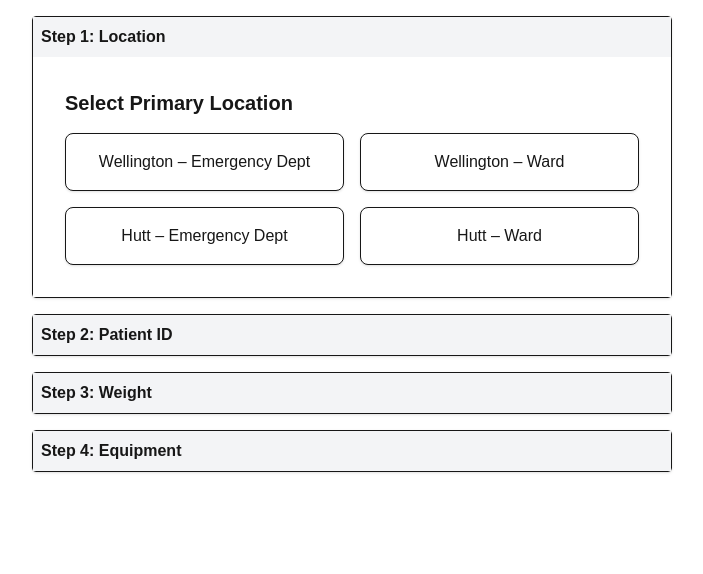
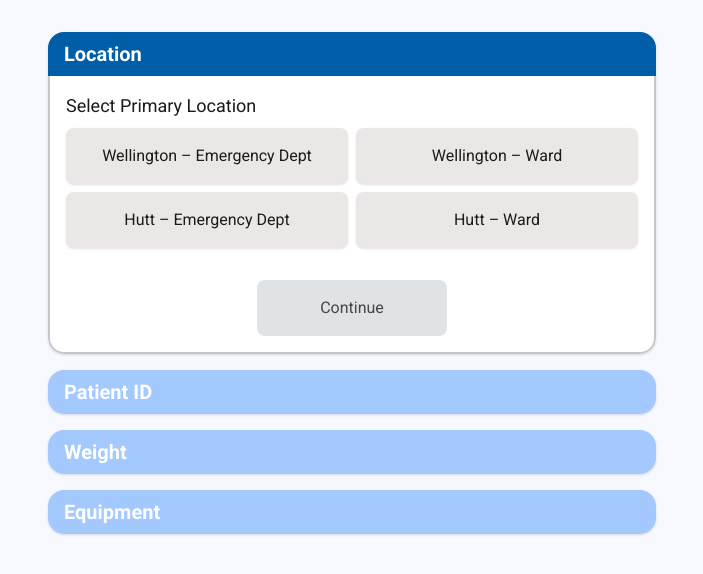
Before and after one commit to ryan-a-s/bEquipmentWebapp, a Next.js app: page /bEquipmentWebapp/main in a window 1280 px wide. Shown: the top 574 px of the page, without its empty margins (288-991 px from the left). Built offline with nearby package versions, Linux system fonts and the light colour scheme.

Commit message:
design pass 1, changed main page styling and location, changed font to allow varying weights

```diff
--- a/app/globals.css
+++ b/app/globals.css
@@ -1,15 +1,44 @@
+
 @import "tailwindcss";
 
 :root {
-  --background: #ffffff;
+  --background: #F8F9FF;
   --foreground: #171717;
+  --primary: rgb(0 93 167);
+  --on-primary: rgb(255 255 255);
+  --inverse-primary: rgb(164 201 255);
+  --primary-container: rgb(41 118 199);
+  --on-surface: rgb(28 27 27);
+  --on-surface-variant: rgb(67 71 73);
+  --surface-container-high: rgb(235 231 231);
+  --surface-container-highest: rgb(229 226 225);
+  --surface-container-lowest: rgb(255 255 255);
+  --surface-variant: rgb(224 227 229);
+  --outline: rgb(116 120 122);
+  --outline-variant: rgb(196 199 201);
+  --accept-green: #73C322;
+  --accept-greenH: #6EBC20;
+
 }
+
 
 @theme inline {
   --color-background: var(--background);
   --color-foreground: var(--foreground);
-  --font-sans: var(--font-geist-sans);
-  --font-mono: var(--font-geist-mono);
+  --color-primary: var(--primary);
+  --color-on-primary: var(--on-primary);
+  --color-primaryI: var(--inverse-primary);
+  --color-primaryC: var(--primary-container);
+  --color-on-surface: var(--on-surface);
+  --color-on-surfaceV: var(--on-surface-variant);
+  --color-surfaceHigh: var(--surface-container-high);
+  --color-surfaceHighest: var(--surface-container-highest);
+  --color-surfaceLowest: var(--surface-container-lowest);
+  --color-surfaceV: var(--surface-variant);
+  --color-outline: var(--outline);
+  --color-outlineV: var(--outline-variant);
+  --color-accept-green: var(--accept-green);
+  --color-accept-greenH: var(--accept-greenH);
 }
 
 @media (prefers-color-scheme: dark) {
@@ -21,6 +50,6 @@
 
 body {
   background: var(--background);
-  color: var(--foreground);
-  font-family: Arial, Helvetica, sans-serif;
+  color: var(--on-surface);
+  font-family: "Roboto", sans-serif;
 }
--- a/app/layout.tsx
+++ b/app/layout.tsx
@@ -1,21 +1,15 @@
 import type { Metadata } from "next";
-import { Geist, Geist_Mono } from "next/font/google";
+import { Roboto } from "next/font/google";
 import "./globals.css";
 import { AppProvider } from '../context/AppContext'
 
-const geistSans = Geist({
-  variable: "--font-geist-sans",
-  subsets: ["latin"],
-});
-
-const geistMono = Geist_Mono({
-  variable: "--font-geist-mono",
+const roboto = Roboto({
   subsets: ["latin"],
 });
 
 export const metadata: Metadata = {
-  title: "Create Next App",
-  description: "Generated by create next app",
+  title: "Equipment Webapp",
+  description: "Bariatric Equipment Choice Webapp",
 };
 
 export default function RootLayout({
@@ -26,7 +20,7 @@ export default function RootLayout({
   return (
     <html lang="en">
       <body
-        className={`${geistSans.variable} ${geistMono.variable} antialiased`}
+        className={` antialiased`}
       >
 
         <AppProvider>
--- a/app/main/page.tsx
+++ b/app/main/page.tsx
@@ -21,7 +21,7 @@ export default function Main() {
       return `${patientWeight.min}+ kg`;
     }
     // Ward: show exact weight and dependency if set
-    return `${patientWeight.min}kg${dependencyStatus ? ' - ' + dependencyStatus : ''}`;
+    return `${patientWeight.min}kg${dependencyStatus ? ' – ' + dependencyStatus : ''}`;
   };
 
   const getEquipmentSummary = () => {
@@ -38,7 +38,7 @@ export default function Main() {
         title: 'Location',
         completed: !!location,
         summary: location
-          ? `${getLocationLabel(location)}${secondaryLocation ? ' - ' + secondaryLocation : ''}`
+          ? `${getLocationLabel(location)}${secondaryLocation ? ' – ' + secondaryLocation : ''}`
           : '',
       },
       {
@@ -72,22 +72,31 @@ export default function Main() {
   };
 
   return (
-    <div className="max-w-2xl mx-auto p-4 space-y-4">
+    <div className="flex-col items-center max-w-2xl mx-auto px-8 py-8 space-y-4">
       {steps.map((step) => (
-        <div key={step.id} className="border rounded shadow-sm">
+        <div key={step.id} className="rounded-2xl shadow-sm overflow-hidden">
           <button
-            className="w-full p-2 text-left font-bold flex justify-between items-center bg-gray-100 hover:bg-gray-200"
+            className={`
+              w-full px-4 py-2 flex justify-between items-center text-xl font-bold
+              ${activeStep === step.id || step.completed
+                ? "text-on-primary bg-primary hover:bg-primaryC"
+                : "text-on-primary bg-primaryI text-gray-500"}
+            `}
             onClick={() => setActiveStep(activeStep === step.id ? 0 : step.id)}
           >
-            <span>
-              {`Step ${step.id}: ${step.title}`}
-              {step.summary && <span className="text-gray-500 ml-1">({step.summary})</span>}
-            </span>
-            {step.completed && <span className="text-green-600">✅</span>}
+            {/* Left side */}
+            <span className="text-left">{step.title}</span>
+
+            {/* Right side */}
+            {step.summary && (
+              <span className="text-base font-medium text-on-primary text-right">
+                {step.summary}
+              </span>
+            )}
           </button>
 
           {activeStep === step.id && (
-            <div className="p-4 bg-white">
+            <div className="p-4 bg-surfaceLowest border-x-2 border-b-2 rounded-b-2xl border-outlineV">
               {step.id === 1 && <LocationStep onNext={() => handleNextStep(1)} />}
               {step.id === 2 && <PatientIDStep onNext={() => handleNextStep(2)} />}
               {step.id === 3 && <WeightStep onNext={() => handleNextStep(3)} />}
@@ -98,4 +107,5 @@ export default function Main() {
       ))}
     </div>
   );
+
 }
--- a/app/steps/LocationStep.tsx
+++ b/app/steps/LocationStep.tsx
@@ -1,7 +1,7 @@
 "use client";
 
 import { useAppContext } from "../../context/AppContext";
-import { locationLabels, LocationCode, getLocationLabel } from "../../context/locations";
+import { locationLabels, LocationCode } from "../../context/locations";
 
 type Props = {
   onNext: () => void;
@@ -10,34 +10,38 @@ type Props = {
 export default function LocationStep({ onNext }: Props) {
   const { location, setLocation, secondaryLocation, setSecondaryLocation } = useAppContext();
 
-  // Create array of options from locationLabels
   const locations = Object.entries(locationLabels).map(([code, label]) => ({
     value: code as LocationCode,
     label,
   }));
 
+  // Determine if the current location is a ward
+  const isWard = location === "F06033-K" || location === "F06034-A";
+
   const handleSelectLocation = (code: LocationCode) => {
     setLocation(code);
 
-    // If the selected location is a ward, we might need a secondary location
     if (code === "F06033-K" || code === "F06034-A") {
-      setSecondaryLocation(""); // clear any previous entry
+      setSecondaryLocation(""); // clear previous ward input
     } else {
-      setSecondaryLocation(null); // not needed
-      onNext(); // go to next step immediately if not ward
+      setSecondaryLocation(null); // no secondary needed
     }
   };
 
+  // Continue button enabled logic
+  const canContinue = isWard ? !!secondaryLocation?.trim() : !!location;
+
   return (
-    <div className="p-4">
-      <h2 className="text-xl font-bold mb-4">Select Primary Location</h2>
-      <div className="grid grid-cols-1 sm:grid-cols-2 gap-4">
+    <div className="flex flex-col">
+      <h2 className="pb-2 text-lg">Select Primary Location</h2>
+
+      <div className=" pb-8 grid grid-cols-1 sm:grid-cols-2 gap-2">
         {locations.map((loc) => (
           <button
             key={loc.value}
             onClick={() => handleSelectLocation(loc.value)}
-            className={`p-4 border rounded-lg shadow-sm transition ${
-              location === loc.value ? "bg-blue-200 border-blue-600" : "bg-white hover:bg-gray-50"
+            className={`p-4 rounded-lg shadow-sm transition ${
+              location === loc.value ? "bg-primaryC text-on-primary font-bold" : "bg-surfaceHigh hover:bg-surfaceHighest"
             }`}
           >
             {loc.label}
@@ -45,28 +49,38 @@ export default function LocationStep({ onNext }: Props) {
         ))}
       </div>
 
-      {/* Show secondary location input if ward */}
-      {(location === "F06033-K" || location === "F06034-A") && (
-        <div className="mt-4">
-          <label className="block mb-2">Enter Ward Name:</label>
+      {/* Only show ward text input for ward locations */}
+      {isWard && (
+        <div className="pb-8">
+          <h2 className="pb-2 text-lg">Enter Ward Name:</h2>
           <input
             type="text"
             value={secondaryLocation ?? ""}
             onChange={(e) => setSecondaryLocation(e.target.value)}
-            className="border p-2 w-full max-w-md rounded"
+            className={`
+              border-2 border-outline px-2 py-4 w-full rounded-lg
+              focus:outline-none focus:ring-2 focus:ring-primary focus:border-primary
+              ${secondaryLocation ? "bg-primaryC border-primaryC text-on-primary font-bold" : "text-on-surfaceV bg-surfaceHigh"}
+            `}
             placeholder="Ward Name"
           />
-          <button
-            disabled={!secondaryLocation}
-            onClick={onNext}
-            className={`mt-3 px-4 py-2 rounded-lg ${
-              secondaryLocation ? "bg-green-600 text-white" : "bg-gray-300 text-gray-600 cursor-not-allowed"
-            }`}
-          >
-            Continue
-          </button>
         </div>
       )}
+
+
+
+      {/* Continue button */}
+      <button
+        disabled={!canContinue}
+        onClick={onNext}
+        className={`self-center w-1/2 sm:w-1/3  p-4 rounded-lg transition ${
+          canContinue
+            ? "bg-accept-green text-on-primary font-bold hover:bg-accept-greenH shadow-sm"
+            : "bg-surfaceV text-on-surfaceV cursor-not-allowed"
+        }`}
+      >
+        Continue
+      </button>
     </div>
   );
 }
--- a/context/equipment.ts
+++ b/context/equipment.ts
@@ -37,7 +37,7 @@ export const equipmentList: EquipmentItem[] = [
     category: 'Bed + Mattress',
     name: 'Arjo Citadel w/ Atmosair Mattress',
     maxLoad: 454,
-    minLoad: 251,
+    minLoad: 230,
     location: [...sites.Wellington, ...sites.Hutt],
     procurement: { Wellington: 'ICU / Bed store / Hire via Arjo', Hutt: 'CEP' },
     notes: 'Wide lying surface & power drive. Patients report uncomfortable to sit on the edge due to bed rails.',
@@ -53,7 +53,7 @@ export const equipmentList: EquipmentItem[] = [
     category: 'Bed + Mattress',
     name: 'Essential Barry Bed w/ Q5 ProCare Bariatric Air Mattress',
     maxLoad: 450,
-    minLoad: 381,
+    minLoad: 360,
     location: [...sites.Wellington, ...sites.Hutt],
     procurement: { Wellington: 'Hire via Essential', Hutt: 'Hire via Essential' },
     notes: 'Alternating air mattress for pressure care.'
```
